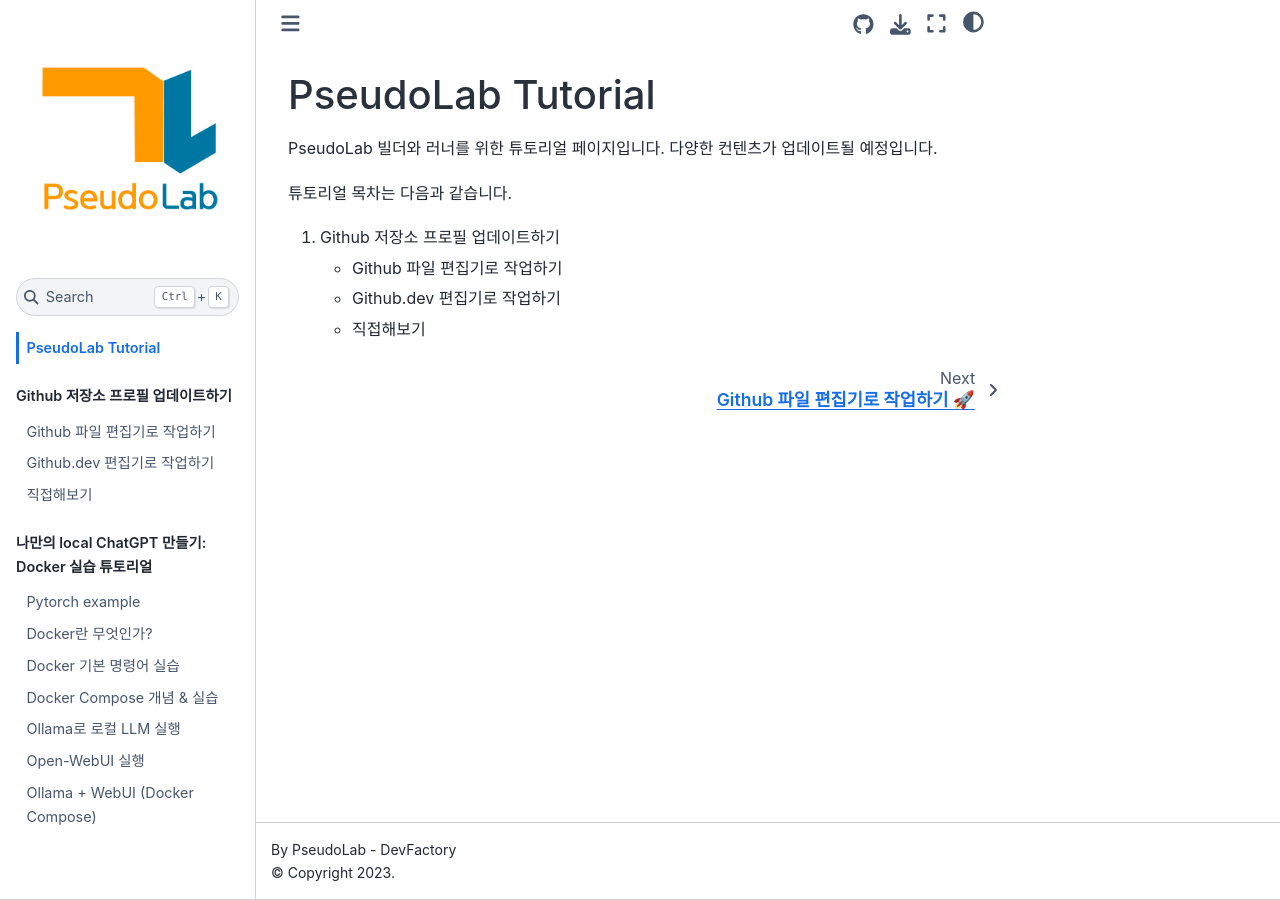
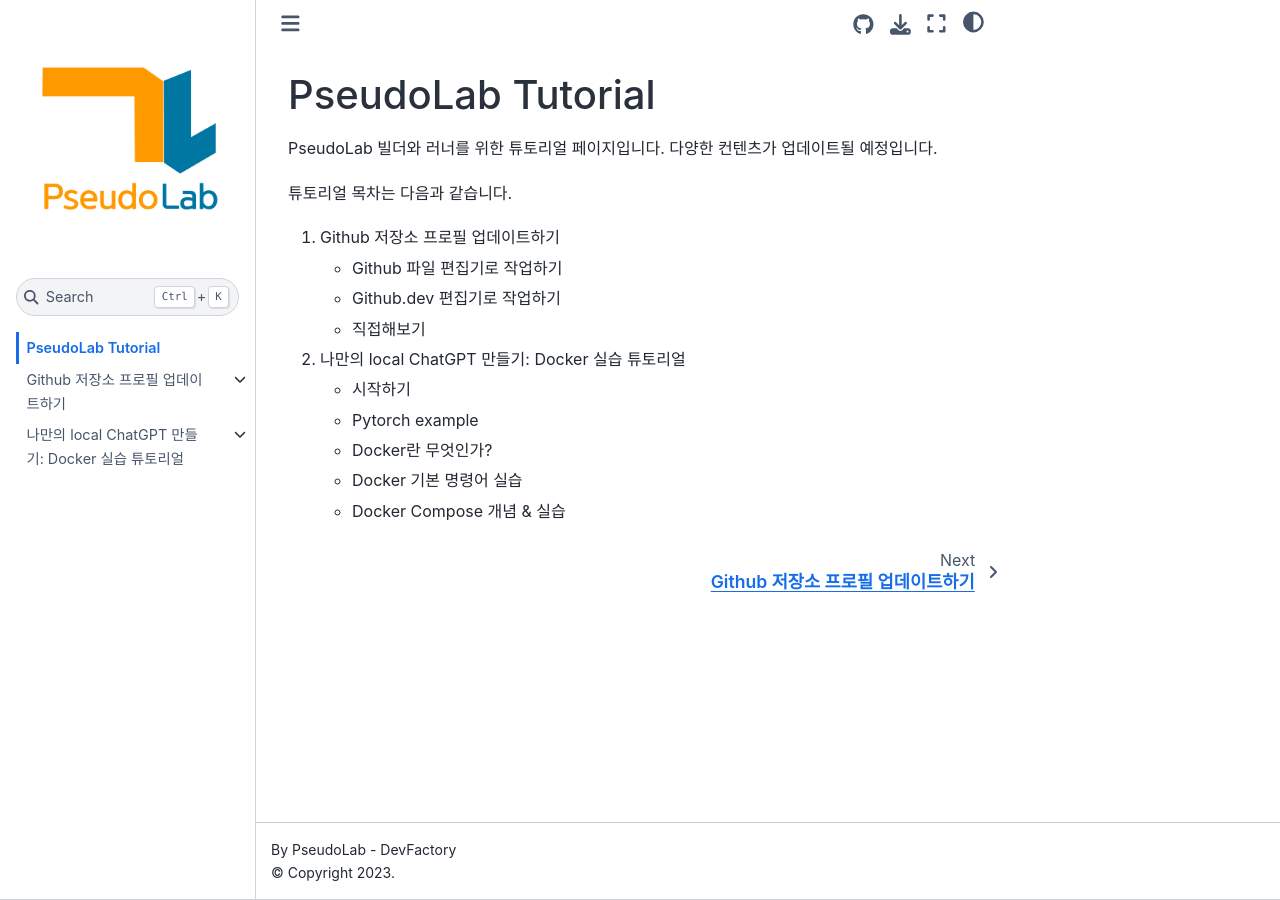
Before and after one commit to Pseudo-Lab/DevFactory, a Jupyter Book: the page built from book/intro.md, in a window 1280 px wide. Built offline with Jupyter Book 1.0.4 settings and Sphinx 7.4.7 and the Sphinx Book theme 1.1.4, drawn with Linux system fonts in a browser that asks for light colours; some of the changed lines change nothing that is shown.

Commit message:
docs: Github 및 Docker 튜토리얼 인트로페이지 추가 및 목차 업데이트

```diff
--- a/book/_toc.yml
+++ b/book/_toc.yml
@@ -1,29 +1,30 @@
 format: jb-book
 root: intro
 
-parts:
-- caption: "Github 저장소 프로필 업데이트하기"
-  chapters:
-  - file: docs/pull_request_guide
-    title: "Github 파일 편집기로 작업하기"
-  - file: docs/pr-guide
-    title: "Github.dev 편집기로 작업하기"
-  - file: docs/pr-ground
-    title: "직접해보기"
-
-- caption: "나만의 local ChatGPT 만들기: Docker 실습 튜토리얼"
-  chapters:
-  - file: docker_tutorial/00.pytorch_example
-    title: "Pytorch example"
-  - file: docker_tutorial/01.what_is_docker
-    title: "Docker란 무엇인가?"
-  - file: docker_tutorial/02.image_and_container
-    title: "Docker 기본 명령어 실습"
-  - file: docker_tutorial/03.docker-compose
-    title: "Docker Compose 개념 & 실습"
-  - file: docker_tutorial/04.ollama
-    title: "Ollama로 로컬 LLM 실행"
-  - file: docker_tutorial/05.webui
-    title: "Open-WebUI 실행"
-  - file: docker_tutorial/06.ollama_and_webui
-    title: "Ollama + WebUI (Docker Compose)"
+chapters:
+- file: docs/github_intro.md
+  title: "Github 저장소 프로필 업데이트하기"
+  sections:
+    - file: docs/pull_request_guide
+      title: "Github 파일 편집기로 작업하기"
+    - file: docs/pr-guide
+      title: "Github.dev 편집기로 작업하기"
+    - file: docs/pr-ground
+      title: "직접해보기"
+- file: docker_tutorial/00.docker_intro.md
+  title: "나만의 local ChatGPT 만들기: Docker 실습 튜토리얼"
+  sections:
+    - file: docker_tutorial/00.pytorch_example
+      title: "Pytorch example"
+    - file: docker_tutorial/01.what_is_docker
+      title: "Docker란 무엇인가?"
+    - file: docker_tutorial/02.image_and_container
+      title: "Docker 기본 명령어 실습"
+    - file: docker_tutorial/03.docker-compose
+      title: "Docker Compose 개념 & 실습"
+    - file: docker_tutorial/04.ollama
+      title: "Ollama로 로컬 LLM 실행"
+    - file: docker_tutorial/05.webui
+      title: "Open-WebUI 실행"
+    - file: docker_tutorial/06.ollama_and_webui
+      title: "Ollama + WebUI (Docker Compose)"
--- /dev/null
+++ b/book/docker_tutorial/00.docker_intro.md
@@ -0,0 +1,26 @@
+# 나만의 local ChatGPT 만들기: Docker 실습 튜토리얼
+
+PseudoLab 빌더와 러너를 위한 Docker 실습 튜토리얼 페이지입니다.
+
+이 튜토리얼은 [PseudoLab Docker 실습 워크샵](https://lu.ma/bwypwh0p)에서 진행된 내용을 바탕으로 작성되었습니다.
+실습형 튜토리얼을 통해 Docker의 기본 개념부터 실제 AI 서비스 구축까지 단계별로 학습할 수 있습니다.
+
+이 튜토리얼에서는 Docker를 활용하여 로컬 환경에서 ChatGPT와 같은 AI 서비스를 구축하는 방법을 단계별로 학습합니다:
+1. Docker의 기본 개념과 필요성 이해하기
+2. Docker 기본 명령어를 통한 실습
+3. Docker Compose를 활용한 서비스 구성
+4. Ollama를 통한 로컬 LLM 실행
+5. Open WebUI를 통한 AI 대화 인터페이스 구축
+6. 실제 프로젝트 실습
+
+각 단계별로 상세한 가이드와 실습 예제를 제공하며, 최종적으로는 나만의 로컬 AI 서비스를 구축할 수 있습니다.
+
+## 목차
+
+- [Pytorch example](docker_tutorial/00.pytorch_example.md)
+- [Docker란 무엇인가?](docker_tutorial/01.what_is_docker.md)
+- [Docker 기본 명령어 실습](docker_tutorial/02.image_and_container.md)
+- [Docker Compose 개념 & 실습](docker_tutorial/03.docker-compose.md)
+- [Ollama로 로컬 LLM 실행](docker_tutorial/04.ollama.md)
+- [Open-WebUI 실행](docker_tutorial/05.webui.md)
+- [Ollama + WebUI (Docker Compose)](docker_tutorial/06.ollama_and_webui.md)
--- /dev/null
+++ b/book/docs/github_intro.md
@@ -0,0 +1,17 @@
+# Github 저장소 프로필 업데이트하기
+
+PseudoLab 빌더와 러너를 위한 튜토리얼 페이지입니다.
+
+이 튜토리얼에서는 PseudoLab 프로젝트를 시작하기 전에 필요한 Github 기본 사용법을 단계별로 학습합니다:
+1. Github 저장소 프로필 업데이트 방법
+2. Github.dev 편집기를 활용한 코드 작성 방법
+3. Github 파일 편집기를 통한 프로젝트 관리 방법
+4. 실제 프로젝트 기여 실습
+
+각 단계별로 상세한 가이드를 제공하며, 실습을 통해 직접 경험해볼 수 있습니다.
+
+## 목차
+
+- [Github.dev 편집기로 작업하기](docs/pr-guide.md)
+- [Github 파일 편집기로 작업하기](docs/pull_request_guide.md)
+- [직접해보기](docs/pr-ground.md)
--- a/book/intro.md
+++ b/book/intro.md
@@ -9,3 +9,10 @@
     - Github 파일 편집기로 작업하기<br>
     - Github.dev 편집기로 작업하기<br>
     - 직접해보기
+
+2. 나만의 local ChatGPT 만들기: Docker 실습 튜토리얼<br>
+    - 시작하기<br>
+    - Pytorch example<br>
+    - Docker란 무엇인가?<br>
+    - Docker 기본 명령어 실습<br>
+    - Docker Compose 개념 & 실습<br>
```
